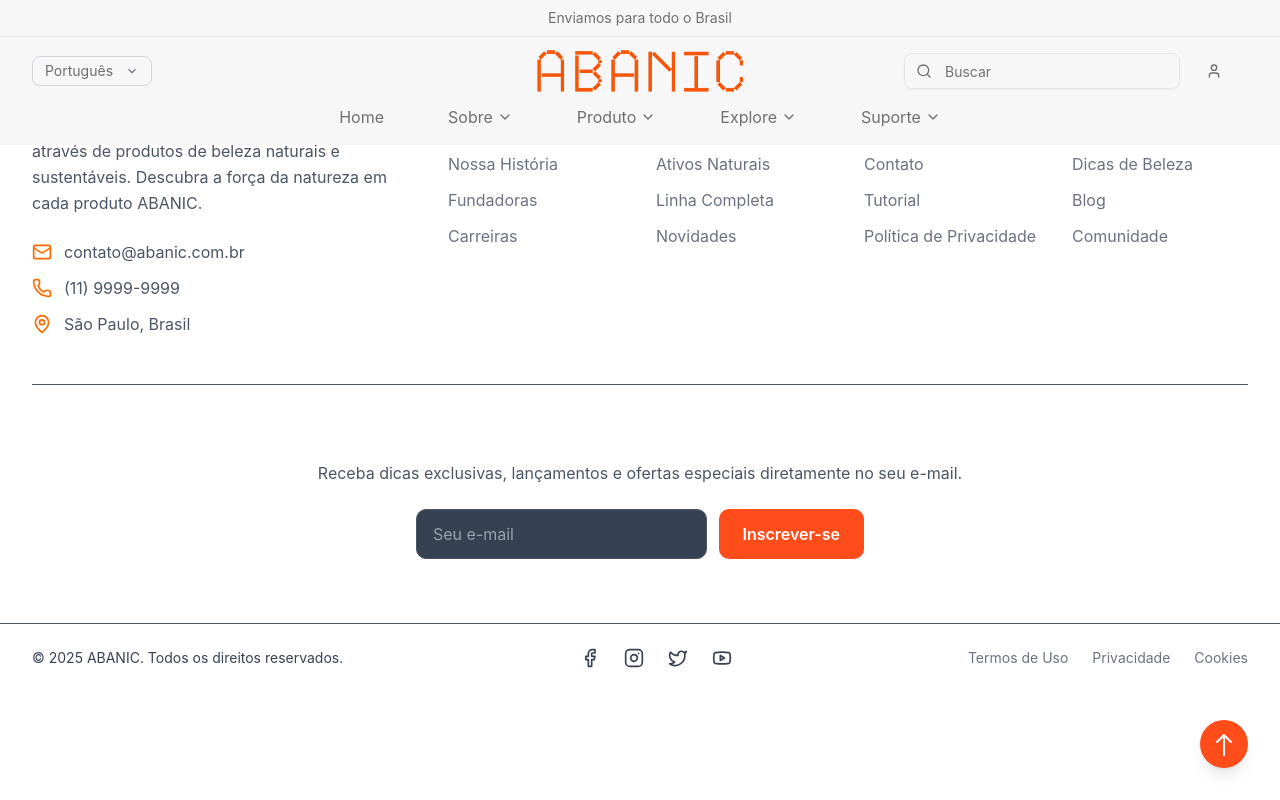
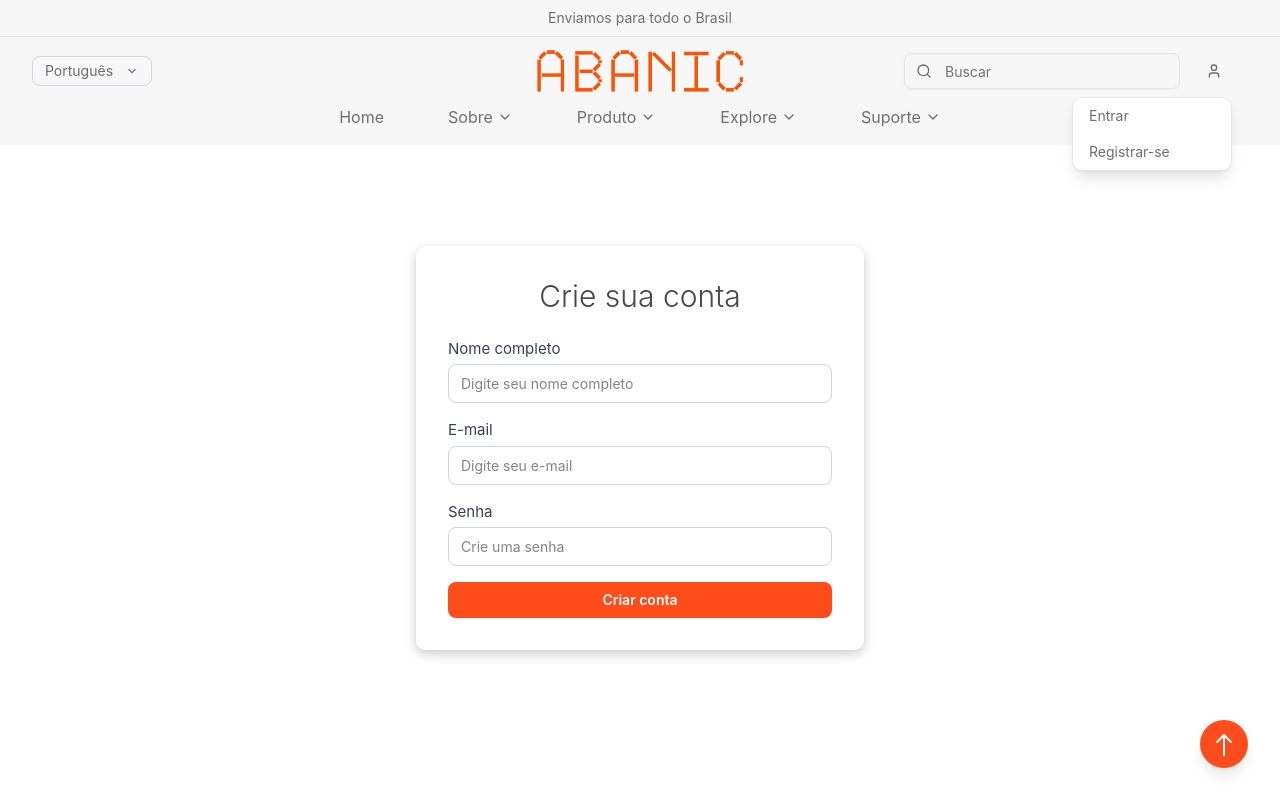
Before and after one commit to Jorge989/abaniclife-front2, a React (Vite) app: page /register in a window 1280 px wide. Both pictures are taken after a click on the button 1214 px from the left and 71 px from the top of the page. Shown: the top 800 px of the page. Built offline with nearby package versions, Linux system fonts and the light colour scheme.

Commit message:
feat: implement registration page with form handling and translations

```diff
--- a/src/App.jsx
+++ b/src/App.jsx
@@ -8,7 +8,7 @@ import { LanguageProvider } from "./context/LanguageContext";
 // Lazy loading das páginas
 const Home = lazy(() => import("./pages/Home"));
 const Product = lazy(() => import("./pages/Product"));
-
+const Register = lazy(() => import("./pages/Register"));
 function App() {
   return (
     <LanguageProvider>
@@ -19,6 +19,7 @@ function App() {
             <Routes>
               <Route path="/" element={<Home />} />
               <Route path="/product" element={<Product />} />
+              <Route path="/register" element={<Register />} />
             </Routes>
           </Suspense>
           <Footer />
--- a/src/components/Header.jsx
+++ b/src/components/Header.jsx
@@ -3,10 +3,15 @@ import { Search, User, ChevronDown, Menu, X } from "lucide-react";
 import { Button } from "./ui/button";
 import { Input } from "./ui/input";
 import LogoAbanic from "../assets/LogoAbanic.png";
+import { useLanguage } from "../context/LanguageContext";
 
 const translations = {
   pt: {
     topBar: "Enviamos para todo o Brasil",
+    userMenu: {
+      login: "Entrar",
+      register: "Registrar-se",
+    },
     menu: [
       { name: "Home", href: "/" },
       {
@@ -47,6 +52,10 @@ const translations = {
   },
   en: {
     topBar: "We ship all over Brazil",
+    userMenu: {
+      login: "Login",
+      register: "Sign up",
+    },
     menu: [
       { name: "Home", href: "#home" },
       {
@@ -90,11 +99,9 @@ const translations = {
 const Header = () => {
   const [isScrolled, setIsScrolled] = useState(false);
   const [activeSubmenu, setActiveSubmenu] = useState(null);
-  const [language, setLanguage] = useState("pt");
-
-  // Para abrir/fechar menu mobile
+  const { language, changeLanguage } = useLanguage();
+  const [userMenuOpen, setUserMenuOpen] = useState(false);
   const [mobileMenuOpen, setMobileMenuOpen] = useState(false);
-  // Para controlar submenus mobile abertos
   const [mobileActiveSubmenu, setMobileActiveSubmenu] = useState(null);
 
   useEffect(() => {
@@ -141,7 +148,7 @@ const Header = () => {
           <div className="hidden lg:block absolute left-0">
             <select
               value={language}
-              onChange={(e) => setLanguage(e.target.value)}
+              onChange={(e) => changeLanguage(e.target.value)}
               className="
         bg-transparent
         border border-gray-300
@@ -190,13 +197,35 @@ const Header = () => {
                 className="pl-10 pr-4 py-2 w-64 border border-gray-300 rounded-lg focus:ring-2 focus:ring-orange-500 focus:border-transparent"
               />
             </div>
+            <div className="relative">
               <Button
                 variant="ghost"
                 size="icon"
-              className="text-abanic-gray hover:text-abanic-gray-dark"
+                className="text-abanic-gray hover:text-abanic-gray-dark cursor-pointer"
+                onClick={() => setUserMenuOpen(!userMenuOpen)}
               >
                 <User className="h-5 w-5" />
               </Button>
+
+              {userMenuOpen && (
+                <div className="absolute right-0 mt-2 w-40 bg-white rounded-lg shadow-lg border border-gray-200 z-50">
+                  <a
+                    href="/login"
+                    className="block px-4 py-2 text-sm text-abanic-gray hover:bg-gray-50 hover:text-abanic-gray-dark transition-smooth"
+                    onClick={() => setUserMenuOpen(false)}
+                  >
+                    {translations[language].userMenu.login}
+                  </a>
+                  <a
+                    href="/register"
+                    className="block px-4 py-2 text-sm text-abanic-gray hover:bg-gray-50 hover:text-abanic-gray-dark transition-smooth"
+                    onClick={() => setUserMenuOpen(false)}
+                  >
+                    {translations[language].userMenu.register}
+                  </a>
+                </div>
+              )}
+            </div>
           </div>
 
           {/* Mobile menu button */}
--- /dev/null
+++ b/src/pages/Register.jsx
@@ -0,0 +1,127 @@
+import { useState } from "react";
+import { Button } from "../components/ui/button";
+import { useLanguage } from "../context/LanguageContext";
+
+const translations = {
+  pt: {
+    title: "Crie sua conta",
+    name: "Nome completo",
+    email: "E-mail",
+    password: "Senha",
+    placeholderName: "Digite seu nome completo",
+    placeholderEmail: "Digite seu e-mail",
+    placeholderPassword: "Crie uma senha",
+    submit: "Criar conta",
+  },
+  en: {
+    title: "Create your account",
+    name: "Full name",
+    email: "E-mail",
+    password: "Password",
+    placeholderName: "Type your full name",
+    placeholderEmail: "Type your email",
+    placeholderPassword: "Create a password",
+    submit: "Sign up",
+  },
+};
+const RegisterPage = () => {
+  const [formData, setFormData] = useState({
+    nome: "",
+    email: "",
+    senha: "",
+  });
+  const { language } = useLanguage();
+  const t = translations[language];
+  const handleChange = (e) => {
+    const { name, value } = e.target;
+    setFormData((prev) => ({ ...prev, [name]: value }));
+  };
+
+  const handleSubmit = (e) => {
+    e.preventDefault();
+    console.log("Dados enviados:", formData);
+    // Aqui você pode integrar sua API
+  };
+
+  return (
+    <section className="min-h-screen flex flex-col items-center justify-center px-4 py-12 bg-white mt-12">
+      <div
+        className="w-full max-w-md mx-auto bg-white rounded-lg p-8 space-y-6"
+        style={{ boxShadow: "0 4px 12px rgba(0, 0, 0, 0.2)" }}
+      >
+        <h1 className="text-3xl font-light text-center text-[#494949]">
+          {t.title}
+        </h1>
+
+        <form className="space-y-4" onSubmit={handleSubmit}>
+          <div className="flex flex-col">
+            <label htmlFor="nome" className="text-gray-700 text-[15px] mb-1">
+              {t.name}
+            </label>
+            <input
+              type="text"
+              id="nome"
+              name="nome"
+              value={formData.nome}
+              onChange={handleChange}
+              placeholder={t.placeholderName}
+              className="border border-gray-300 rounded-md px-3 py-2 text-[14px] focus:outline-none focus:ring-1 focus:ring-[#ff5722]"
+              required
+            />
+          </div>
+
+          <div className="flex flex-col">
+            <label htmlFor="email" className="text-gray-700 text-[15px] mb-1">
+              {t.email}
+            </label>
+            <input
+              type="email"
+              id="email"
+              name="email"
+              value={formData.email}
+              onChange={handleChange}
+              placeholder={t.placeholderEmail}
+              className="border border-gray-300 rounded-md px-3 py-2 text-[14px] focus:outline-none focus:ring-1 focus:ring-[#ff5722]"
+              required
+            />
+          </div>
+
+          <div className="flex flex-col">
+            <label htmlFor="senha" className="text-gray-700 text-[15px] mb-1">
+              {t.password}
+            </label>
+            <input
+              type="password"
+              id="senha"
+              name="senha"
+              value={formData.senha}
+              onChange={handleChange}
+              placeholder={t.placeholderPassword}
+              className="border border-gray-300 rounded-md px-3 py-2 text-[14px] focus:outline-none focus:ring-1 focus:ring-[#ff5722]"
+              required
+            />
+          </div>
+
+          <Button
+            type="submit"
+            className="w-full text-white rounded-md py-3 text-[14px] font-semibold transition-smooth"
+            style={{
+              backgroundColor: "var(--abanic-orange)",
+            }}
+            onMouseEnter={(e) =>
+              (e.currentTarget.style.backgroundColor =
+                "var(--abanic-orange-dark)")
+            }
+            onMouseLeave={(e) =>
+              (e.currentTarget.style.backgroundColor = "var(--abanic-orange)")
+            }
+          >
+            {t.submit}
+          </Button>
+        </form>
+      </div>
+    </section>
+  );
+};
+
+export default RegisterPage;
```
Lines whose indentation alone changed are shown as unchanged.
